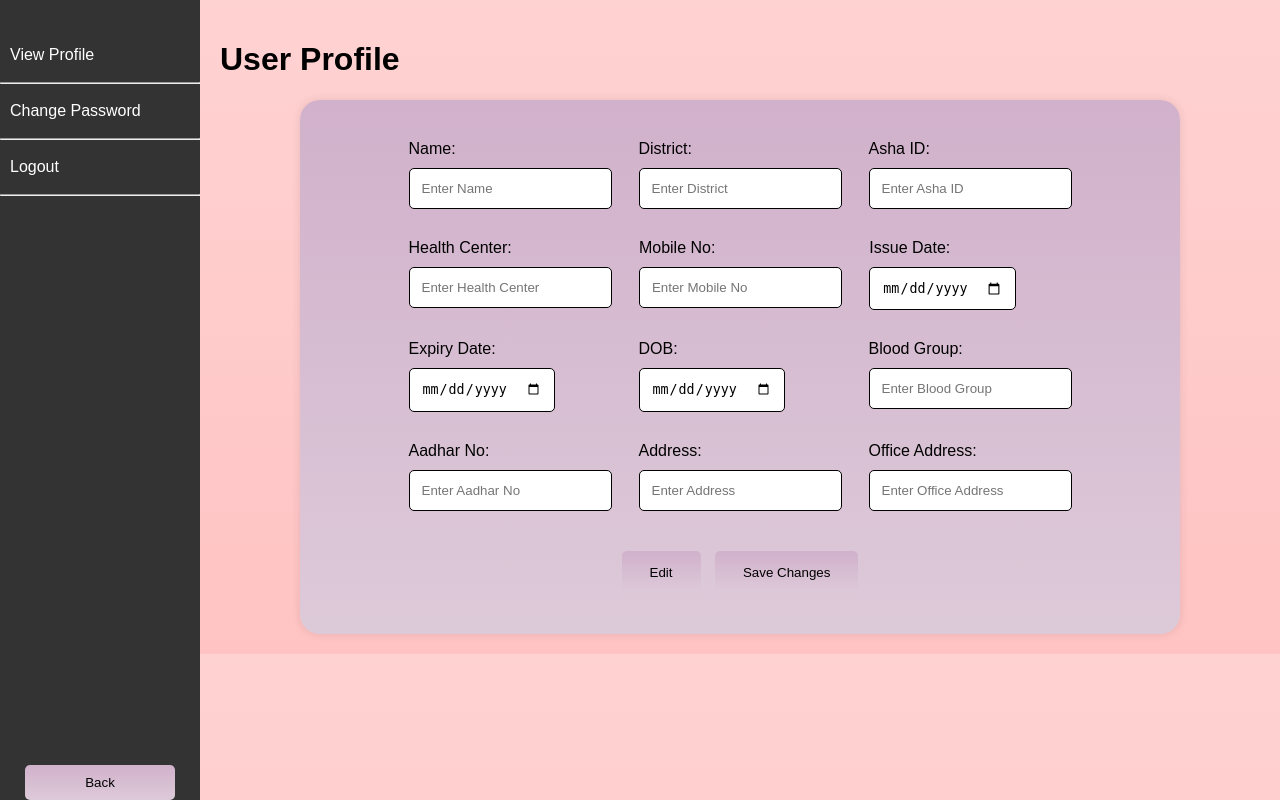
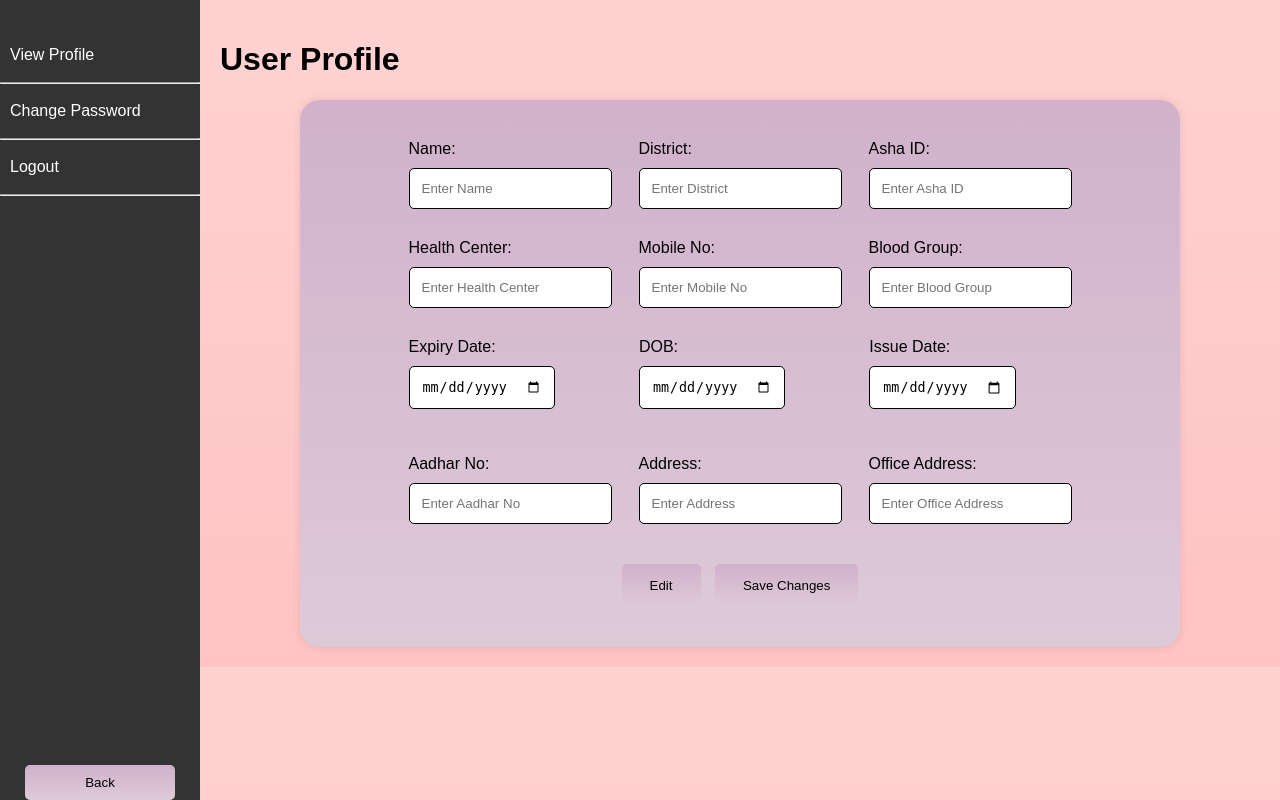
Before and after one commit to selmanfariz18/asha_django, a Django app: page /edit_profile in a window 1280 px wide. Run offline with Django 5.2, Linux system fonts and the light colour scheme; a user stored in the database is signed in; data comes from the database, SQL or seed files in the repository; both versions use the stored data as it was after the commit.

Commit message:
view profile ready

```diff
--- a/asha/ashaease/templates/edit_profile.html
+++ b/asha/ashaease/templates/edit_profile.html
@@ -196,22 +196,25 @@
             <input type="number" id="mobile-no" name="mobile_no" placeholder="{% if profile.mobile_no %}{{ profile.mobile_no }}{% else %}Enter Mobile No{% endif %}">
           </div>
           <div class="form-group">
-            <label for="issue-date">Issue Date:</label>
-            <input type="date" id="issue-date" name="issue_date" placeholder="{% if profile.issue_date %}{{ profile.issue_date }}{% else %}Enter Issue Date{% endif %}">
+            <label for="blood-group">Blood Group:</label>
+            <input type="text" id="blood-group" name="blood_group" placeholder="{% if profile.health_center %}{{ profile.health_center }}{% else %}Enter Blood Group{% endif %}">
           </div>
         </div>
         <div class="form-row">
           <div class="form-group">
             <label for="expiry-date">Expiry Date:</label>
-            <input type="date" id="expiry-date" name="expiry_date" placeholder="{% if profile.expiry_date %}{{ profile.expiry_date }}{% else %}Enter Expiry Date{% endif %}">
+            <input type="date" id="expiry-date" name="expiry_date" placeholder="">
+            <p>{% if profile.expiry_date %}{{ profile.expiry_date }}{% endif %}</p>
           </div>
           <div class="form-group">
             <label for="dob">DOB:</label>
-            <input type="date" id="dob" name="dob" placeholder="{% if profile.health_center %}{{ profile.health_center }}{% else %}Enter Date of Birth{% endif %}">
+            <input type="date" id="dob" name="dob" placeholder="">
+            <p>{% if profile.dob %}{{ profile.dob }}{% endif %}</p>
           </div>
           <div class="form-group">
-            <label for="blood-group">Blood Group:</label>
-            <input type="text" id="blood-group" name="blood_group" placeholder="{% if profile.health_center %}{{ profile.health_center }}{% else %}Enter Blood Group{% endif %}">
+            <label for="issue-date">Issue Date:</label>
+            <input type="date" id="issue-date" name="issue_date" placeholder="">
+            <p>{% if profile.issue_date %}{{ profile.issue_date }}{% endif %}</p>
           </div>
         </div>
         <div class="form-row">
```
Also changed, not shown: asha/db.sqlite3.
